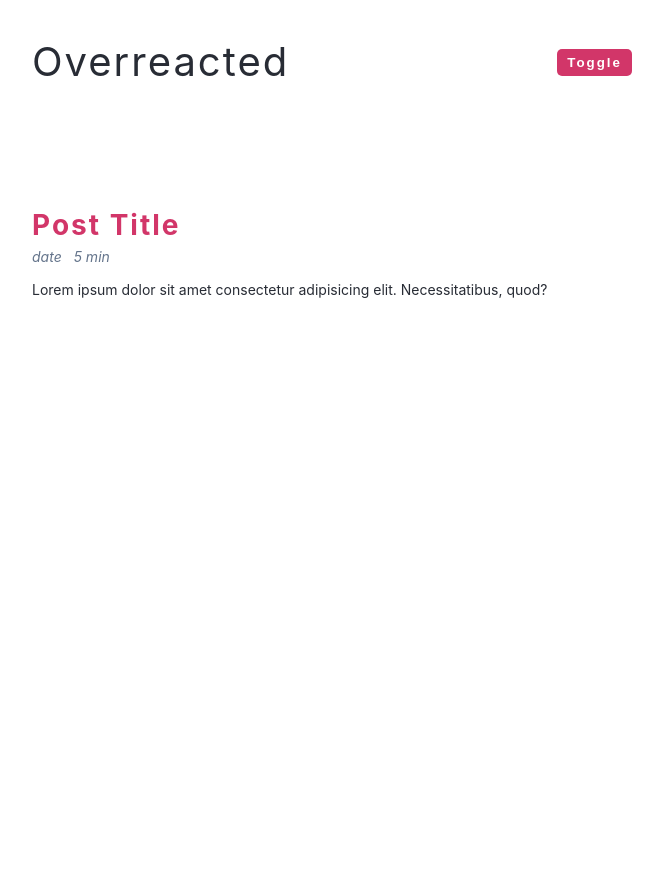
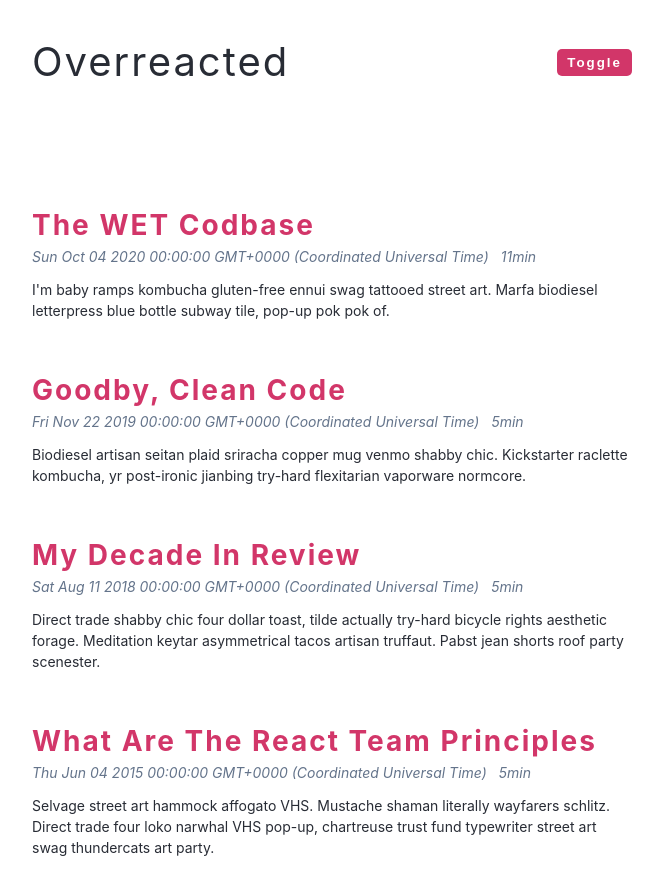
Before and after one commit to zaberzz/dark-mode, a plain HTML site: page index.html in a window 1280 px wide. Shown: the whole page, without its empty margins (308-971 px from the left). Before the commit the page ends 800 px from the top, so only its background shows below. Drawn offline with Linux system fonts and the light colour scheme.

Commit message:
render data automaticly

```diff
--- a/app.js
+++ b/app.js
@@ -1,5 +1,54 @@
+const articles = [
+  {
+    id: 1,
+    title: "the WET Codbase",
+    date: new Date(2020, 9, 4),
+    length: 11,
+    snippet: `I'm baby ramps kombucha gluten-free ennui swag tattooed street art. Marfa biodiesel letterpress blue bottle subway tile, pop-up pok pok of.`,
+  },
+  {
+    id: 2,
+    title: "goodby, clean code",
+    date: new Date(2019, 10, 22),
+    length: 5,
+    snippet: `Biodiesel artisan seitan plaid sriracha copper mug venmo shabby chic. Kickstarter raclette kombucha, yr post-ironic jianbing try-hard flexitarian vaporware normcore.`,
+  },
+  {
+    id: 3,
+    title: "my decade in review",
+    date: new Date(2018, 7, 11),
+    length: 5,
+    snippet: `Direct trade shabby chic four dollar toast, tilde actually try-hard bicycle rights aesthetic forage. Meditation keytar asymmetrical tacos artisan truffaut. Pabst jean shorts roof party scenester.`,
+  },
+  {
+    id: 4,
+    title: "what are the react team principles",
+    date: new Date(2015, 5, 4),
+    length: 5,
+    snippet: `Selvage street art hammock affogato VHS. Mustache shaman literally wayfarers schlitz. Direct trade four loko narwhal VHS pop-up, chartreuse trust fund typewriter street art swag thundercats art party.`,
+  },
+];
+
 const toggleBtn = document.querySelector(".btn");
+const articlesContainer = document.querySelector(".articles");
 
 toggleBtn.addEventListener("click", () => {
   document.documentElement.classList.toggle("dark-theme");
 });
+
+const articleData = articles
+  .map(({ title, date, length, snippet }) => {
+    return `<article class="post">
+  <h2>${title}</h2>
+  <div class="post-info">
+    <span>${date}</span>
+    <span>${length}min</span>
+  </div>
+  <p>
+   ${snippet}
+  </p>
+</article>`;
+  })
+  .join("");
+
+articlesContainer.innerHTML = articleData;
--- a/index.html
+++ b/index.html
@@ -15,7 +15,7 @@
           <button class="btn">toggle</button>
         </div>
         <section class="articles">
-          <article class="post">
+          <!-- <article class="post">
             <h2>Post title</h2>
             <div class="post-info">
               <span>date</span>
@@ -25,7 +25,7 @@
               Lorem ipsum dolor sit amet consectetur adipisicing elit.
               Necessitatibus, quod?
             </p>
-          </article>
+          </article> -->
         </section>
       </nav>
     </main>
```
Also changed, not shown: data.js (deleted, +0 -30 lines).
